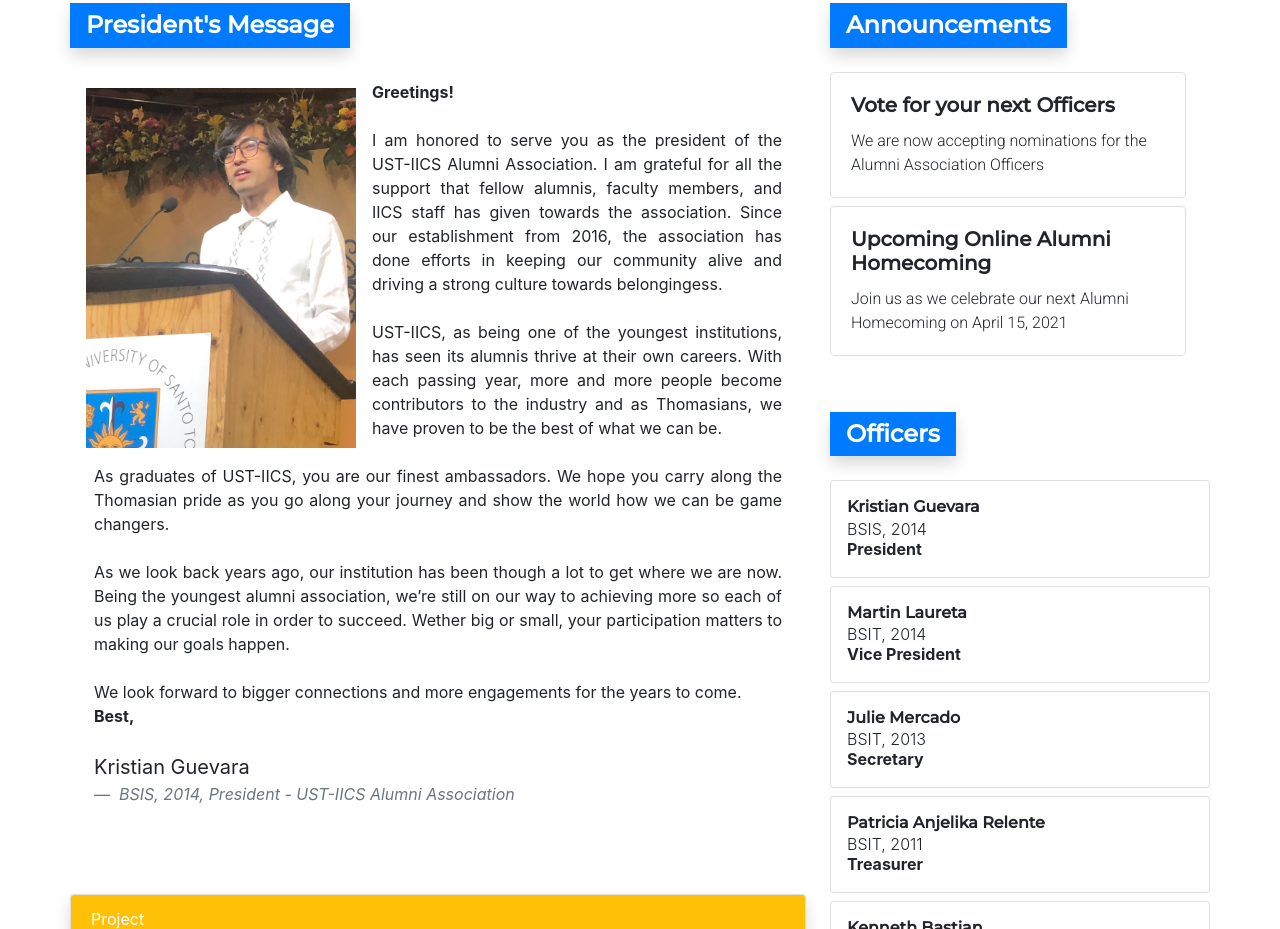
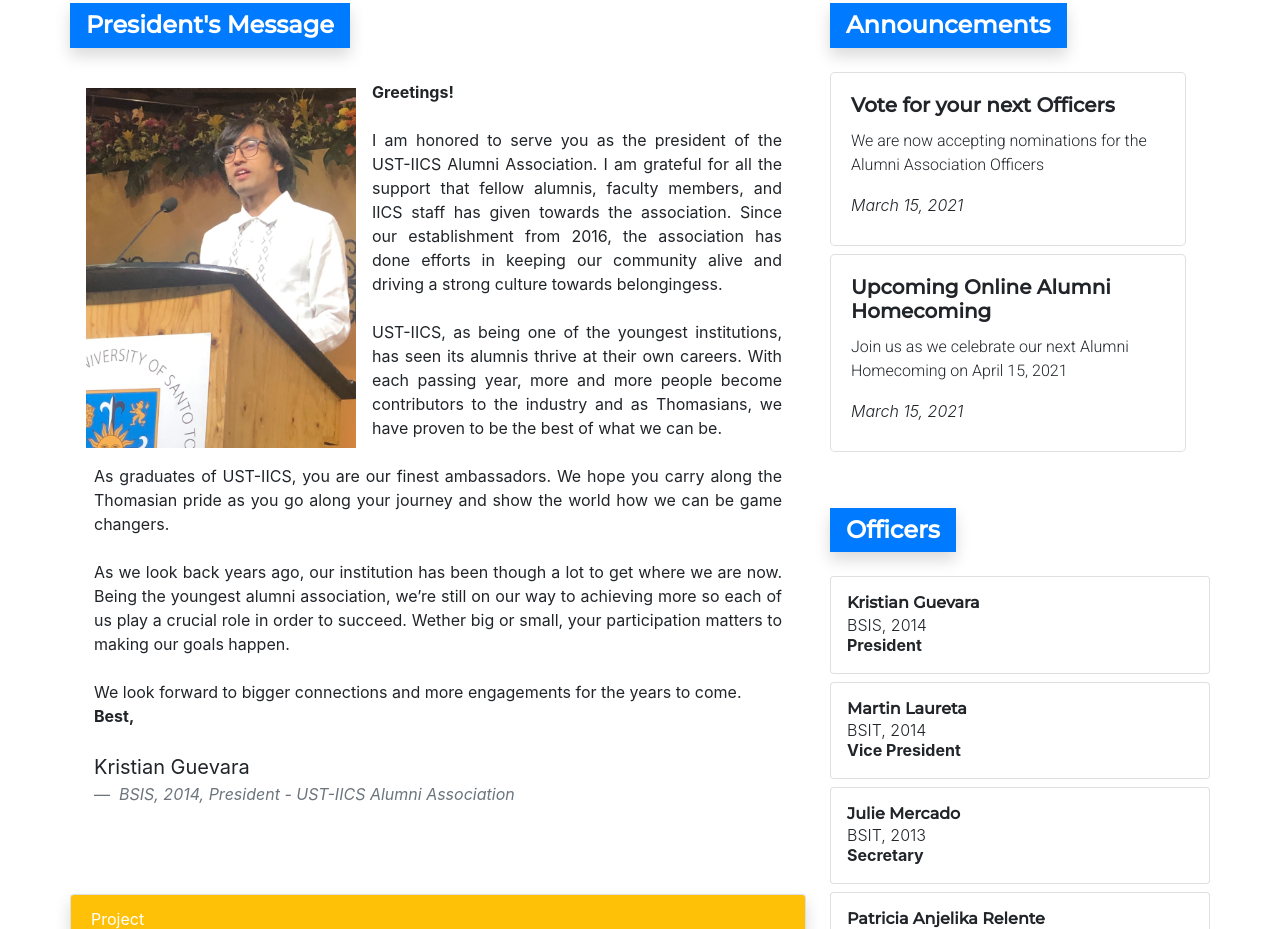
Before and after one commit to mens-rea/ust-iics-alumni-association, a website built with Parcel: page index.html in a window 1280 px wide. Shown: the part 850-1779 px from the top of the page. Built offline with nearby package versions, Linux system fonts and the light colour scheme; animation ran at ten frames a second.

Commit message:
add dates to announcements

```diff
--- a/index.html
+++ b/index.html
@@ -161,14 +161,20 @@
               <div class="card mb-2 w-100 rounded-lg">
                 <div class="card-body">
                   <h5 class="card-title">Vote for your next Officers</h5>
+
                   <p class="card-text">We are now accepting nominations for the Alumni Association Officers</p>
+
+                  <label class="font-weight-light font-italic">March 15, 2021</label>
                 </div>
               </div>
 
               <div class="card mb-2 w-100 rounded-lg">
                 <div class="card-body">
                   <h5 class="card-title">Upcoming Online Alumni Homecoming</h5>
+
                   <p class="card-text">Join us as we celebrate our next Alumni Homecoming on April 15, 2021</p>
+
+                  <label class="font-weight-light font-italic">March 15, 2021</label>
                 </div>
               </div>
             </div>
```
